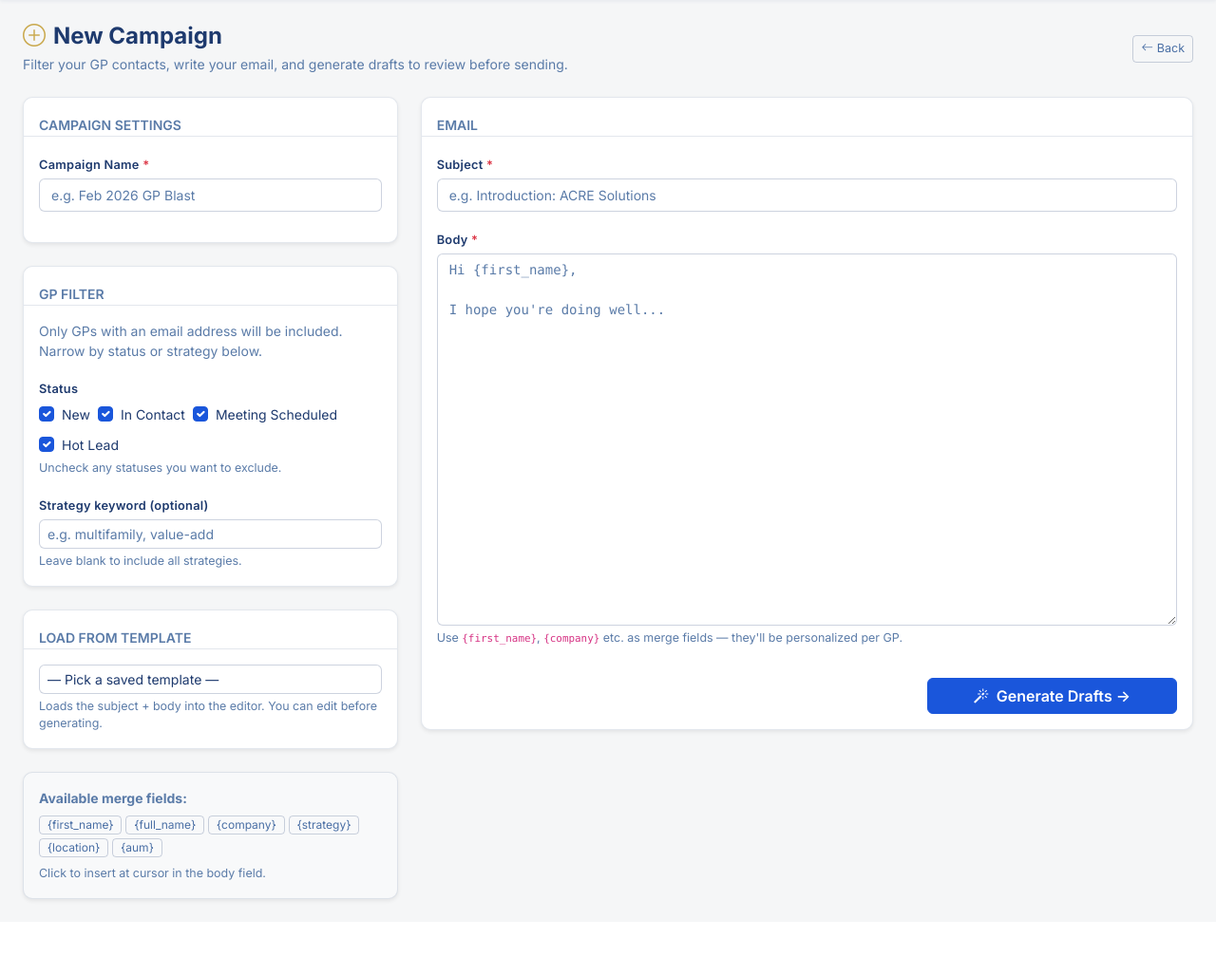
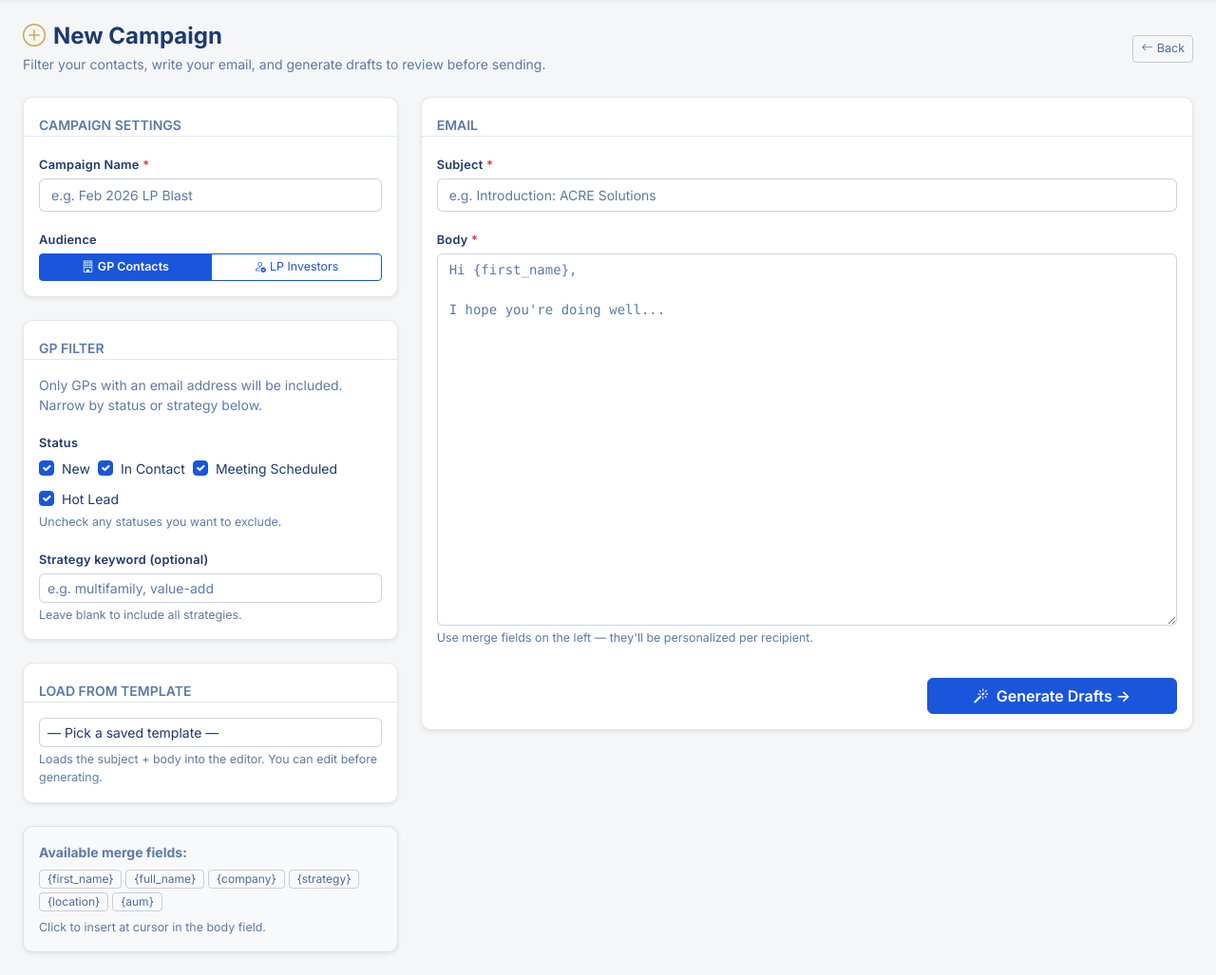
Before and after one commit to beepbeepbeep765/test, a Flask app: page /campaigns/new in a window 1280 px wide. Shown: the part 75-1102 px from the top of the page at 95% size. Before the commit the page ends 1026 px from the top, so only its background shows below. Run offline with Flask 3, Linux system fonts and the light colour scheme; the visitor is signed in with stand-in values (Sample User, id 1); data comes from the database, SQL or seed files in the repository; data that the repository does not hold is empty.

Commit message:
Add LP investor blast support to email campaigns
- New campaign form now has a GP / LP audience toggle
- Selecting LP shows LP-specific filters (status, asset type keyword) and
  merge fields ({first_name}, {company}, {asset_types}, {markets})
- new_campaign route generates drafts from lp_investors table when
  target_audience=lp, using _apply_merge_lp() for personalization
- campaign_send updates lp_investors.last_contacted after successful send
- DB migrations add target_audience to campaigns and lp_investor_id to
  campaign_emails
- Campaigns list shows GP / LP badge on each row

https://claude.ai/code/session_01ByvwWz5oje8ek116Vm7SP5

```diff
--- a/app.py
+++ b/app.py
@@ -263,6 +263,8 @@ def init_db():
         "ALTER TABLE emails ADD COLUMN direction TEXT DEFAULT 'sent'",
         "ALTER TABLE emails ADD COLUMN tags TEXT",
         "ALTER TABLE deals ADD COLUMN email_keywords TEXT",
+        "ALTER TABLE campaigns ADD COLUMN target_audience TEXT DEFAULT 'gp'",
+        "ALTER TABLE campaign_emails ADD COLUMN lp_investor_id INTEGER",
     ]:
         try:
             conn.execute(stmt)
@@ -1659,6 +1661,23 @@ def _apply_merge(text, contact):
             .replace("{aum}", aum))
 
 
+def _apply_merge_lp(text, investor):
+    """Replace {merge_fields} in text with LP investor data."""
+    if not text:
+        return text
+    name = investor["name"] or ""
+    first_name = name.split()[0] if name else ""
+    company = investor["company"] or "your firm"
+    asset_types = investor["preferred_asset_types"] or ""
+    markets = investor["preferred_markets"] or ""
+    return (text
+            .replace("{first_name}", first_name)
+            .replace("{full_name}", name)
+            .replace("{company}", company)
+            .replace("{asset_types}", asset_types)
+            .replace("{markets}", markets))
+
+
 @app.route("/campaigns")
 def campaigns():
     conn = get_db()
@@ -1681,49 +1700,87 @@ def new_campaign():
         name = request.form["name"].strip()
         subject = request.form["subject"].strip()
         body = request.form["body"].strip()
-
-        # Filter GPs
-        sql = "SELECT * FROM gp_contacts WHERE email IS NOT NULL AND email != '' AND email LIKE '%@%'"
-        params = []
+        target_audience = request.form.get("target_audience", "gp")
+
         status_filter = request.form.getlist("status_filter")
-        strategy_kw = request.form.get("strategy_kw", "").strip()
-        if status_filter:
-            placeholders = ",".join("?" * len(status_filter))
-            sql += f" AND status IN ({placeholders})"
-            params += status_filter
-        if strategy_kw:
-            sql += " AND strategy LIKE ?"
-            params.append(f"%{strategy_kw}%")
-        sql += " ORDER BY name"
-
-        gps = conn.execute(sql, params).fetchall()
-
-        if not gps:
-            conn.close()
-            flash("No GP contacts match those filters (or none have email addresses). Adjust filters and try again.", "warning")
-            return render_template("campaign_new.html", templates=templates_list, title="New Campaign")
-
-        # Save campaign
-        cur = conn.execute(
-            "INSERT INTO campaigns (name, subject, body_template) VALUES (?, ?, ?)",
-            (name, subject, body),
-        )
-        campaign_id = cur.lastrowid
-
-        # Generate draft emails
-        for gp in gps:
-            rendered_subject = _apply_merge(subject, gp)
-            rendered_body = _apply_merge(body, gp)
-            conn.execute(
-                "INSERT INTO campaign_emails (campaign_id, contact_id, to_name, to_email, company, subject, body) "
-                "VALUES (?, ?, ?, ?, ?, ?, ?)",
-                (campaign_id, gp["id"], gp["name"], gp["email"], gp["company"],
-                 rendered_subject, rendered_body),
+
+        if target_audience == "lp":
+            # Filter LP investors
+            sql = "SELECT * FROM lp_investors WHERE email IS NOT NULL AND email != '' AND email LIKE '%@%'"
+            params = []
+            if status_filter:
+                placeholders = ",".join("?" * len(status_filter))
+                sql += f" AND status IN ({placeholders})"
+                params += status_filter
+            asset_type_kw = request.form.get("asset_type_kw", "").strip()
+            if asset_type_kw:
+                sql += " AND preferred_asset_types LIKE ?"
+                params.append(f"%{asset_type_kw}%")
+            sql += " ORDER BY name"
+
+            recipients = conn.execute(sql, params).fetchall()
+
+            if not recipients:
+                conn.close()
+                flash("No LP investors match those filters (or none have email addresses). Adjust filters and try again.", "warning")
+                return render_template("campaign_new.html", templates=templates_list, title="New Campaign")
+
+            cur = conn.execute(
+                "INSERT INTO campaigns (name, subject, body_template, target_audience) VALUES (?, ?, ?, ?)",
+                (name, subject, body, "lp"),
             )
+            campaign_id = cur.lastrowid
+
+            for inv in recipients:
+                rendered_subject = _apply_merge_lp(subject, inv)
+                rendered_body = _apply_merge_lp(body, inv)
+                conn.execute(
+                    "INSERT INTO campaign_emails (campaign_id, lp_investor_id, to_name, to_email, company, subject, body) "
+                    "VALUES (?, ?, ?, ?, ?, ?, ?)",
+                    (campaign_id, inv["id"], inv["name"], inv["email"], inv["company"],
+                     rendered_subject, rendered_body),
+                )
+
+        else:
+            # Filter GPs
+            sql = "SELECT * FROM gp_contacts WHERE email IS NOT NULL AND email != '' AND email LIKE '%@%'"
+            params = []
+            if status_filter:
+                placeholders = ",".join("?" * len(status_filter))
+                sql += f" AND status IN ({placeholders})"
+                params += status_filter
+            strategy_kw = request.form.get("strategy_kw", "").strip()
+            if strategy_kw:
+                sql += " AND strategy LIKE ?"
+                params.append(f"%{strategy_kw}%")
+            sql += " ORDER BY name"
+
+            recipients = conn.execute(sql, params).fetchall()
+
+            if not recipients:
+                conn.close()
+                flash("No GP contacts match those filters (or none have email addresses). Adjust filters and try again.", "warning")
+                return render_template("campaign_new.html", templates=templates_list, title="New Campaign")
+
+            cur = conn.execute(
+                "INSERT INTO campaigns (name, subject, body_template, target_audience) VALUES (?, ?, ?, ?)",
+                (name, subject, body, "gp"),
+            )
+            campaign_id = cur.lastrowid
+
+            for gp in recipients:
+                rendered_subject = _apply_merge(subject, gp)
+                rendered_body = _apply_merge(body, gp)
+                conn.execute(
+                    "INSERT INTO campaign_emails (campaign_id, contact_id, to_name, to_email, company, subject, body) "
+                    "VALUES (?, ?, ?, ?, ?, ?, ?)",
+                    (campaign_id, gp["id"], gp["name"], gp["email"], gp["company"],
+                     rendered_subject, rendered_body),
+                )
 
         conn.commit()
         conn.close()
-        flash(f"Generated {len(gps)} draft emails. Review them below then send.", "success")
+        flash(f"Generated {len(recipients)} draft emails. Review them below then send.", "success")
         return redirect(url_for("campaign_review", campaign_id=campaign_id))
 
     conn.close()
@@ -1824,6 +1881,12 @@ def campaign_send(campaign_id):
                     (row["contact_id"], today,
                      f"[Campaign: {campaign['name']}] Email sent — Subject: {row['subject']}"),
                 )
+            # Update LP last_contacted
+            if row["lp_investor_id"]:
+                conn.execute(
+                    "UPDATE lp_investors SET last_contacted=? WHERE id=?",
+                    (today, row["lp_investor_id"]),
+                )
 
     # Mark campaign as sent if all emails done
     pending_left = conn.execute(
--- a/templates/campaign_new.html
+++ b/templates/campaign_new.html
@@ -4,7 +4,7 @@
 <div class="d-flex justify-content-between align-items-center mb-4">
   <div>
     <h4 class="fw-bold mb-1"><i class="bi bi-plus-circle me-2" style="color:var(--acre-gold)"></i>New Campaign</h4>
-    <p class="text-muted small mb-0">Filter your GP contacts, write your email, and generate drafts to review before sending.</p>
+    <p class="text-muted small mb-0">Filter your contacts, write your email, and generate drafts to review before sending.</p>
   </div>
   <a href="{{ url_for('campaigns') }}" class="btn btn-outline-secondary btn-sm">
     <i class="bi bi-arrow-left me-1"></i>Back
@@ -12,6 +12,8 @@
 </div>
 
 <form method="POST">
+  <input type="hidden" name="target_audience" id="targetAudience" value="gp" />
+
   <div class="row g-4">
 
     <!-- Left column: settings -->
@@ -25,12 +27,26 @@
           <div class="mb-3">
             <label class="form-label fw-semibold small">Campaign Name <span class="text-danger">*</span></label>
             <input type="text" name="name" class="form-control" required
-                   placeholder="e.g. Feb 2026 GP Blast" />
+                   placeholder="e.g. Feb 2026 LP Blast" />
+          </div>
+          <div class="mb-0">
+            <label class="form-label fw-semibold small">Audience</label>
+            <div class="btn-group w-100" role="group">
+              <button type="button" id="btnGP" class="btn btn-primary btn-sm active-audience"
+                      onclick="setAudience('gp')">
+                <i class="bi bi-building me-1"></i>GP Contacts
+              </button>
+              <button type="button" id="btnLP" class="btn btn-outline-primary btn-sm"
+                      onclick="setAudience('lp')">
+                <i class="bi bi-person-check me-1"></i>LP Investors
+              </button>
+            </div>
           </div>
         </div>
       </div>
 
-      <div class="card border-0 shadow-sm mb-4">
+      <!-- GP Filter -->
+      <div id="gpFilter" class="card border-0 shadow-sm mb-4">
         <div class="card-header bg-transparent border-0 pb-0 pt-3">
           <span class="fw-semibold small text-muted text-uppercase">GP Filter</span>
         </div>
@@ -43,7 +59,7 @@
             <div class="d-flex flex-wrap gap-2">
               {% for s in ['New', 'In Contact', 'Meeting Scheduled', 'Hot Lead'] %}
               <div class="form-check form-check-inline m-0">
-                <input class="form-check-input" type="checkbox" name="status_filter"
+                <input class="form-check-input gp-status-check" type="checkbox" name="status_filter"
                        value="{{ s }}" id="st_{{ loop.index }}" checked />
                 <label class="form-check-label small" for="st_{{ loop.index }}">{{ s }}</label>
               </div>
@@ -56,6 +72,37 @@
             <input type="text" name="strategy_kw" class="form-control form-control-sm"
                    placeholder="e.g. multifamily, value-add" />
             <div class="form-text">Leave blank to include all strategies.</div>
+          </div>
+        </div>
+      </div>
+
+      <!-- LP Filter -->
+      <div id="lpFilter" class="card border-0 shadow-sm mb-4" style="display:none;">
+        <div class="card-header bg-transparent border-0 pb-0 pt-3">
+          <span class="fw-semibold small text-muted text-uppercase">LP Filter</span>
+        </div>
+        <div class="card-body">
+          <p class="small text-muted mb-3">
+            Only LP investors with an email address will be included. Narrow by status or asset type below.
+          </p>
+          <div class="mb-3">
+            <label class="form-label fw-semibold small">Status</label>
+            <div class="d-flex flex-wrap gap-2">
+              {% for s in ['New', 'In Contact', 'Meeting Scheduled', 'Hot Lead', 'Committed'] %}
+              <div class="form-check form-check-inline m-0">
+                <input class="form-check-input lp-status-check" type="checkbox" name="status_filter"
+                       value="{{ s }}" id="lp_st_{{ loop.index }}" checked />
+                <label class="form-check-label small" for="lp_st_{{ loop.index }}">{{ s }}</label>
+              </div>
+              {% endfor %}
+            </div>
+            <div class="form-text">Uncheck any statuses you want to exclude.</div>
+          </div>
+          <div class="mb-0">
+            <label class="form-label fw-semibold small">Asset type keyword (optional)</label>
+            <input type="text" name="asset_type_kw" class="form-control form-control-sm"
+                   placeholder="e.g. multifamily, industrial" />
+            <div class="form-text">Leave blank to include all asset types.</div>
           </div>
         </div>
       </div>
@@ -77,11 +124,27 @@
         </div>
       </div>
 
-      <div class="card border-0 shadow-sm bg-light">
+      <!-- GP merge fields -->
+      <div id="gpMergeFields" class="card border-0 shadow-sm bg-light">
         <div class="card-body py-3">
           <p class="small text-muted mb-2"><strong>Available merge fields:</strong></p>
           <div class="d-flex flex-wrap gap-1">
             {% for f in ['{first_name}', '{full_name}', '{company}', '{strategy}', '{location}', '{aum}'] %}
+            <button type="button" class="btn btn-sm btn-outline-secondary py-0 px-2"
+                    style="font-size:.75rem;"
+                    onclick="insertMerge(this, '{{ f }}')">{{ f }}</button>
+            {% endfor %}
+          </div>
+          <div class="form-text mt-2">Click to insert at cursor in the body field.</div>
+        </div>
+      </div>
+
+      <!-- LP merge fields -->
+      <div id="lpMergeFields" class="card border-0 shadow-sm bg-light" style="display:none;">
+        <div class="card-body py-3">
+          <p class="small text-muted mb-2"><strong>Available merge fields:</strong></p>
+          <div class="d-flex flex-wrap gap-1">
+            {% for f in ['{first_name}', '{full_name}', '{company}', '{asset_types}', '{markets}'] %}
             <button type="button" class="btn btn-sm btn-outline-secondary py-0 px-2"
                     style="font-size:.75rem;"
                     onclick="insertMerge(this, '{{ f }}')">{{ f }}</button>
@@ -111,7 +174,7 @@
                       rows="18" required
                       placeholder="Hi {first_name},&#10;&#10;I hope you're doing well..."></textarea>
             <div class="form-text">
-              Use <code>{first_name}</code>, <code>{company}</code> etc. as merge fields — they'll be personalized per GP.
+              Use merge fields on the left — they'll be personalized per recipient.
             </div>
           </div>
         </div>
@@ -127,6 +190,32 @@
 </form>
 
 <script>
+function setAudience(audience) {
+  document.getElementById('targetAudience').value = audience;
+
+  const isLP = audience === 'lp';
+
+  // Toggle buttons
+  document.getElementById('btnGP').className = isLP
+    ? 'btn btn-outline-primary btn-sm'
+    : 'btn btn-primary btn-sm';
+  document.getElementById('btnLP').className = isLP
+    ? 'btn btn-primary btn-sm'
+    : 'btn btn-outline-primary btn-sm';
+
+  // Toggle filter panels
+  document.getElementById('gpFilter').style.display = isLP ? 'none' : '';
+  document.getElementById('lpFilter').style.display = isLP ? '' : 'none';
+
+  // Toggle merge field panels
+  document.getElementById('gpMergeFields').style.display = isLP ? 'none' : '';
+  document.getElementById('lpMergeFields').style.display = isLP ? '' : 'none';
+
+  // Enable/disable checkboxes so only the active set is submitted
+  document.querySelectorAll('.gp-status-check').forEach(function(cb) { cb.disabled = isLP; });
+  document.querySelectorAll('.lp-status-check').forEach(function(cb) { cb.disabled = !isLP; });
+}
+
 // Load template into subject + body fields
 document.getElementById('templatePicker').addEventListener('change', function() {
   const opt = this.options[this.selectedIndex];
@@ -145,5 +234,8 @@ function insertMerge(btn, field) {
   ta.selectionStart = ta.selectionEnd = start + field.length;
   ta.focus();
 }
+
+// Init: disable LP checkboxes on load (GP is default)
+document.querySelectorAll('.lp-status-check').forEach(function(cb) { cb.disabled = true; });
 </script>
 {% endblock %}
--- a/templates/campaigns.html
+++ b/templates/campaigns.html
@@ -40,6 +40,11 @@
             <a href="{{ url_for('campaign_review', campaign_id=c.id) }}" class="text-decoration-none text-dark">
               {{ c.name }}
             </a>
+            {% if c.target_audience == 'lp' %}
+            <span class="badge bg-info text-dark ms-1" style="font-size:.65rem;">LP</span>
+            {% else %}
+            <span class="badge bg-secondary ms-1" style="font-size:.65rem;">GP</span>
+            {% endif %}
           </td>
           <td class="text-muted small">{{ c.subject[:60] }}{% if c.subject|length > 60 %}…{% endif %}</td>
           <td class="text-center">{{ c.total_count }}</td>
```
